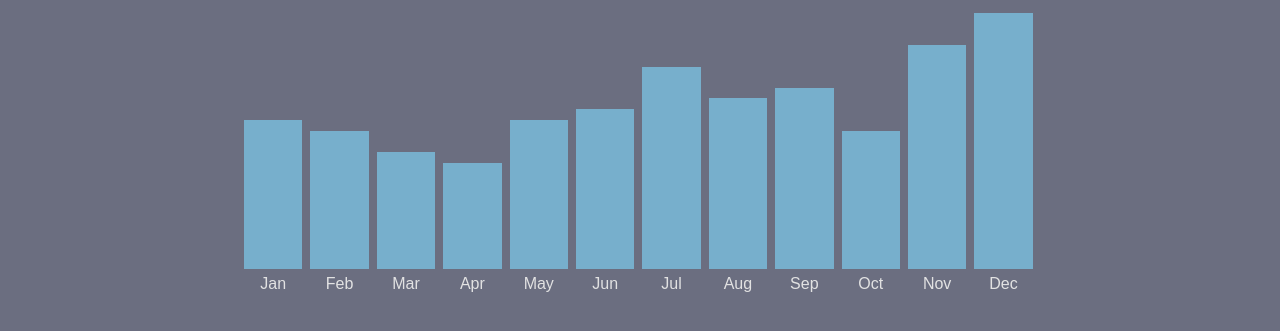
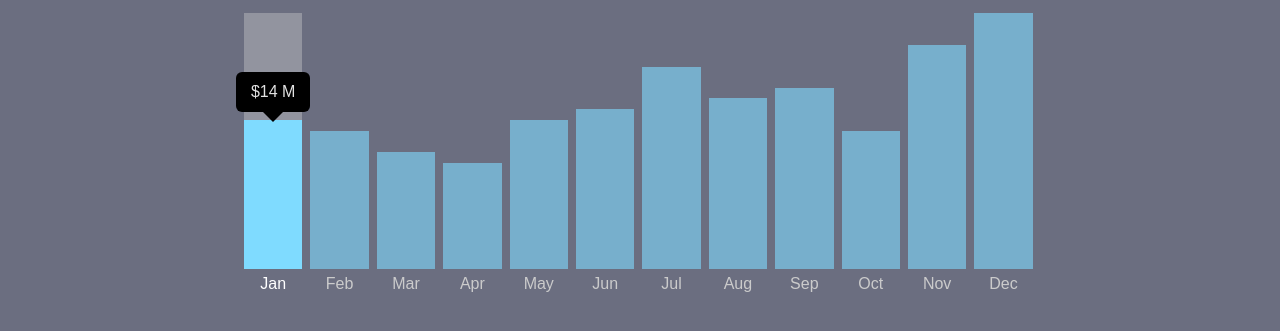
Before and after one commit to vickeymenard/dsn1678-exercise-2, a plain HTML site: page index.html in a window 1280 px wide. In both pictures the pointer is over the item 273 px from the left and 256 px from the top of the page. Shown: the part 115-446 px from the top of the page. Drawn offline with Linux system fonts and the light colour scheme.

Commit message:
Style the charts stats to appear on bar hover

```diff
--- a/css/main.css
+++ b/css/main.css
@@ -59,6 +59,16 @@ body {
   width: 7.3%;
 
   background-color: rgba(204, 204, 204, 0);
+  transition:
+    background-color 500ms linear;
+}
+
+.chart__item:hover,
+.chart__item:focus,
+.chart__item:active{
+  background-color: rgba(204, 204, 204, 0.4);
+
+
 }
 
 .chart__link,
@@ -76,6 +86,19 @@ body {
   width: 100%;
 
   text-align: center;
+  color: rgba( 203, 203, 203, 1) ;
+  transition:
+    color 200ms linear;
+}
+
+.chart__item:hover .chart__label{
+  color: white;
+}
+
+.chart__label:hover,
+.chart__label:focus,
+.chart__label:active{
+  color: white ;
 }
 
 .chart__bar-wrap {
@@ -92,6 +115,12 @@ body {
   top: 0;
 
   background-color: rgba(127, 219, 255, 0.6);
+  transition:
+    background-color 500ms linear;
+}
+
+.chart__item:hover .chart__bar{
+  background-color: rgba(127, 219, 255, 1);
 }
 
 .chart__count {
@@ -100,7 +129,7 @@ body {
   margin: 0 0 0 50%;
   padding: 0.5em;
   position: absolute;
-  top: -2em;
+  top: 2em;
   width: 4.6em;
   z-index: 1;
 
@@ -109,6 +138,13 @@ body {
   opacity: 0;
 
   text-align: center;
+   transition:
+    all 300ms linear;
+}
+
+.chart__item:hover .chart__count{
+ opacity: 1;
+ top: -3em;
 }
 
 .chart__count::after {
```
